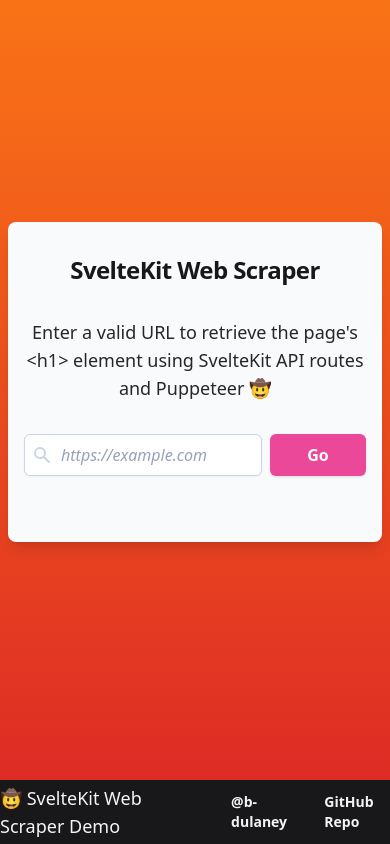
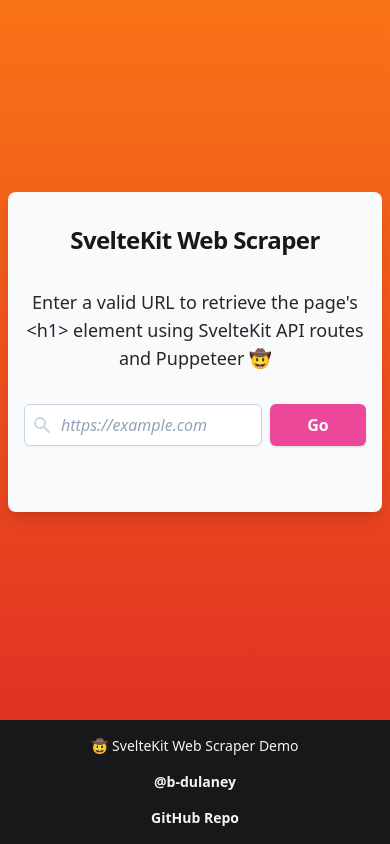
Before and after one commit to b-dulaney/sveltekit-web-scraper, a SvelteKit app: page / in a window 390 px wide. Built offline with nearby package versions, Linux system fonts and the light colour scheme.

Commit message:
chore: fix footer layout on mobile

```diff
--- a/src/routes/+layout.svelte
+++ b/src/routes/+layout.svelte
@@ -5,8 +5,8 @@
 <div class="min-h-svh grid gap-4 grid-rows-1 bg-gradient-to-b from-orange-500 to-red-600">
 	<slot />
 	<footer>
-		<div class="flex justify-center gap-8 items-center h-16 bg-zinc-900">
-			<p class="text-zinc-100 text-lg">🤠 SvelteKit Web Scraper Demo</p>
+		<div class="flex flex-col sm:flex-row justify-center gap-4 items-center p-4 bg-zinc-900">
+			<p class="text-zinc-100 text-sm sm:text-lg">🤠 SvelteKit Web Scraper Demo</p>
 			<p class="text-zinc-100 text-sm">
 				<a
 					href="https://github.com/b-dulaney"
```
